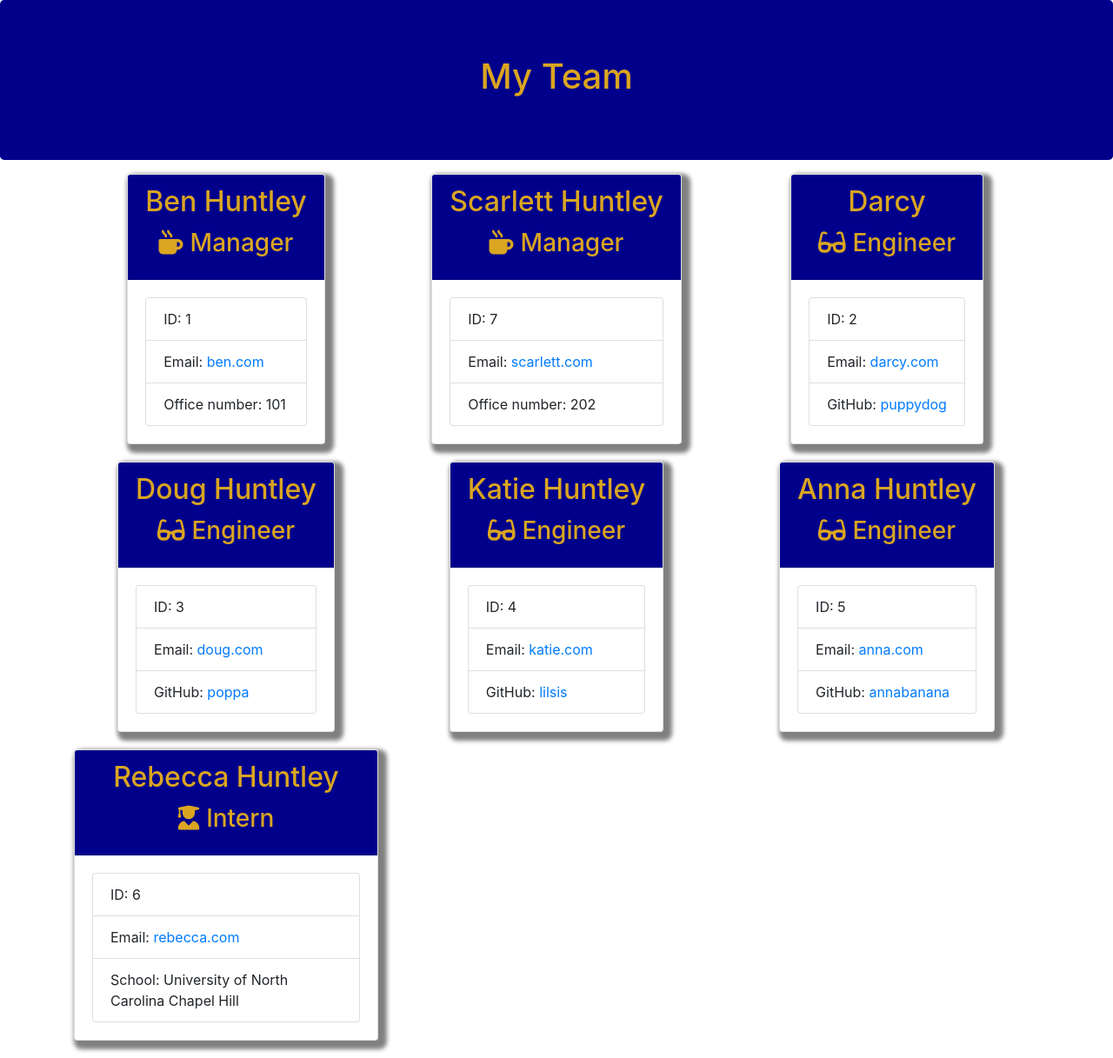
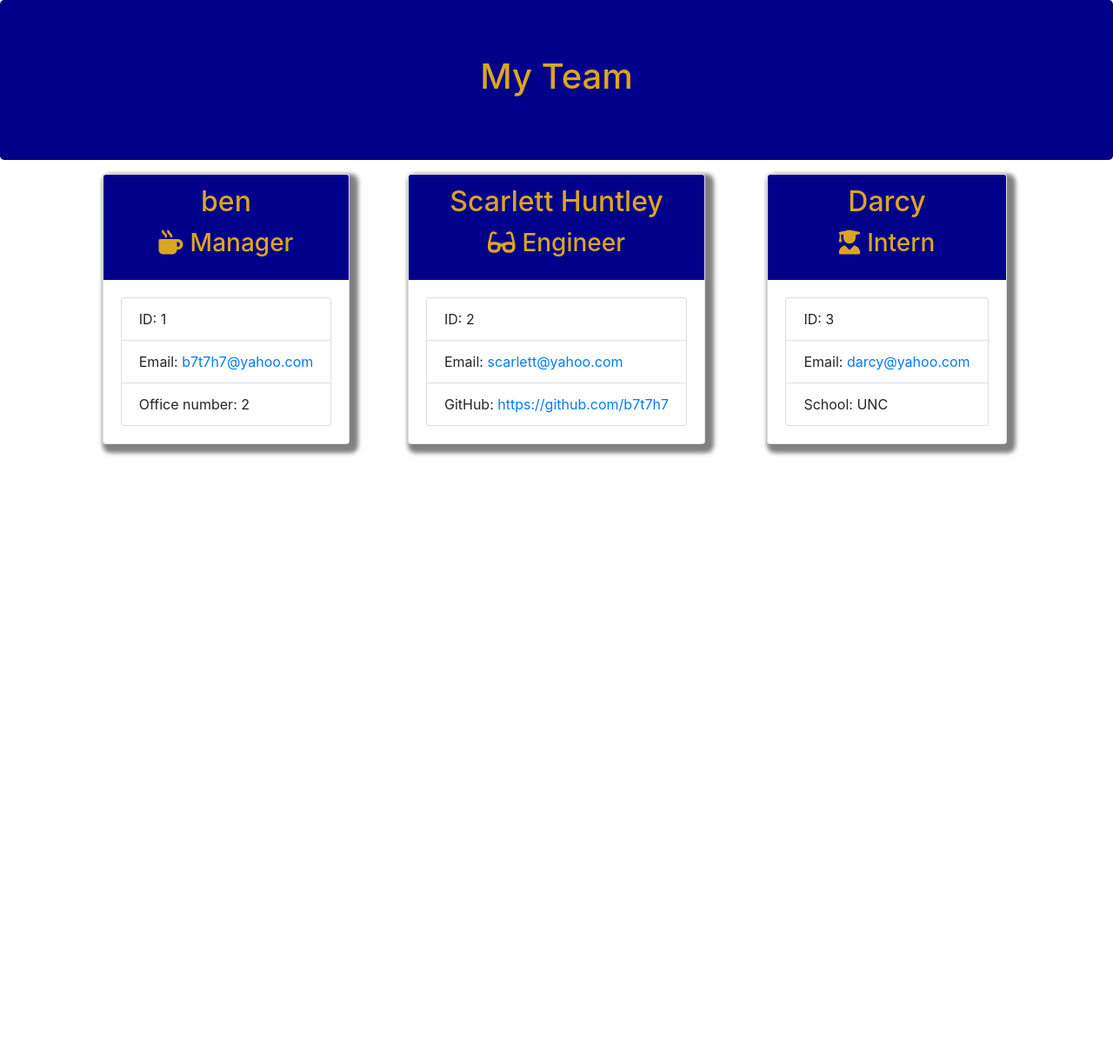
Before and after one commit to b7t7h7/team_profile_generator, a website: page output/team.html in a window 1280 px wide. Shown: the whole page at 87% size. After the commit the page ends 800 px from the top, so only its background shows below. Drawn offline with nearby package versions, Linux system fonts and the light colour scheme.

Commit message:
screenshots

```diff
--- a/output/team.html
+++ b/output/team.html
@@ -27,14 +27,14 @@
         <div class="team-area col-md-4 d-flex justify-content-center">
             <div class="card employee-card">
                 <div class="card-header">
-                    <h2 class="card-title">Ben Huntley</h2>
+                    <h2 class="card-title">ben</h2>
                     <h3 class="card-title"><i class="fas fa-mug-hot mr-2"></i>Manager</h3>
                 </div>
                 <div class="card-body">
                     <ul class="list-group">
                         <li class="list-group-item">ID: 1</li>
-                        <li class="list-group-item">Email: <a href="mailto:b7t7h7.com">ben.com</a></li>
-                        <li class="list-group-item">Office number: 101</li>
+                        <li class="list-group-item">Email: <a href="mailto:b7t7h7@yahoo.com">b7t7h7@yahoo.com</a></li>
+                        <li class="list-group-item">Office number: 2</li>
                     </ul>
                 </div>
             </div>
@@ -45,13 +45,13 @@
             <div class="card employee-card">
                 <div class="card-header">
                     <h2 class="card-title">Scarlett Huntley</h2>
-                    <h3 class="card-title"><i class="fas fa-mug-hot mr-2"></i>Manager</h3>
+                    <h3 class="card-title"><i class="fas fa-glasses mr-2"></i>Engineer</h3>
                 </div>
                 <div class="card-body">
                     <ul class="list-group">
-                        <li class="list-group-item">ID: 7</li>
-                        <li class="list-group-item">Email: <a href="mailto:scarlett@yahoo.com">scarlett.com</a></li>
-                        <li class="list-group-item">Office number: 202</li>
+                        <li class="list-group-item">ID: 2</li>
+                        <li class="list-group-item">Email: <a href="mailto:scarlett@yahoo.com">scarlett@yahoo.com</a></li>
+                        <li class="list-group-item">GitHub: <a href="https://github.com/https://github.com/b7t7h7" target="_blank" rel="noopener noreferrer">https://github.com/b7t7h7</a></li>
                     </ul>
                 </div>
             </div>
@@ -61,82 +61,14 @@
         <div class="team-area col-md-4 d-flex justify-content-center">
             <div class="card employee-card">
                 <div class="card-header">
-                    <h2 class="card-title">Darcy</h2>
-                    <h3 class="card-title"><i class="fas fa-glasses mr-2"></i>Engineer</h3>
-                </div>
-                <div class="card-body">
-                    <ul class="list-group">
-                        <li class="list-group-item">ID: 2</li>
-                        <li class="list-group-item">Email: <a href="mailto:darcy@yahoo.com">darcy.com</a></li>
-                        <li class="list-group-item">GitHub: <a href="https://github.com/darcy" target="_blank" rel="noopener noreferrer">puppydog</a></li>
-                    </ul>
-                </div>
-            </div>
-        </div>
-
-
-        <div class="team-area col-md-4 d-flex justify-content-center">
-            <div class="card employee-card">
-                <div class="card-header">
-                    <h2 class="card-title">Doug Huntley</h2>
-                    <h3 class="card-title"><i class="fas fa-glasses mr-2"></i>Engineer</h3>
+                    <h2 class="card-title">Darcy </h2>
+                    <h3 class="card-title"><i class="fas fa-user-graduate mr-2"></i>Intern</h3>
                 </div>
                 <div class="card-body">
                     <ul class="list-group">
                         <li class="list-group-item">ID: 3</li>
-                        <li class="list-group-item">Email: <a href="mailto:doug@yahoo.com">doug.com</a></li>
-                        <li class="list-group-item">GitHub: <a href="https://github.com/doug" target="_blank" rel="noopener noreferrer">poppa</a></li>
-                    </ul>
-                </div>
-            </div>
-        </div>
-
-
-        <div class="team-area col-md-4 d-flex justify-content-center">
-            <div class="card employee-card">
-                <div class="card-header">
-                    <h2 class="card-title">Katie Huntley</h2>
-                    <h3 class="card-title"><i class="fas fa-glasses mr-2"></i>Engineer</h3>
-                </div>
-                <div class="card-body">
-                    <ul class="list-group">
-                        <li class="list-group-item">ID: 4</li>
-                        <li class="list-group-item">Email: <a href="mailto:katie@yahoo.com">katie.com</a></li>
-                        <li class="list-group-item">GitHub: <a href="https://github.com/katie" target="_blank" rel="noopener noreferrer">lilsis</a></li>
-                    </ul>
-                </div>
-            </div>
-        </div>
-
-
-        <div class="team-area col-md-4 d-flex justify-content-center">
-            <div class="card employee-card">
-                <div class="card-header">
-                    <h2 class="card-title">Anna Huntley</h2>
-                    <h3 class="card-title"><i class="fas fa-glasses mr-2"></i>Engineer</h3>
-                </div>
-                <div class="card-body">
-                    <ul class="list-group">
-                        <li class="list-group-item">ID: 5</li>
-                        <li class="list-group-item">Email: <a href="mailto:anna@yahoo.com">anna.com</a></li>
-                        <li class="list-group-item">GitHub: <a href="https://github.com/anna" target="_blank" rel="noopener noreferrer">annabanana</a></li>
-                    </ul>
-                </div>
-            </div>
-        </div>
-
-
-        <div class="team-area col-md-4 d-flex justify-content-center">
-            <div class="card employee-card">
-                <div class="card-header">
-                    <h2 class="card-title">Rebecca Huntley</h2>
-                    <h3 class="card-title"><i class="fas fa-user-graduate mr-2"></i>Intern</h3>
-                </div>
-                <div class="card-body">
-                    <ul class="list-group">
-                        <li class="list-group-item">ID: 6</li>
-                        <li class="list-group-item">Email: <a href="mailto:rebecca@yahoo.com">rebecca.com</a></li>
-                        <li class="list-group-item">School: University of North Carolina Chapel Hill</li>
+                        <li class="list-group-item">Email: <a href="mailto:darcy@yahoo.com">darcy@yahoo.com</a></li>
+                        <li class="list-group-item">School: UNC</li>
                     </ul>
                 </div>
             </div>
```
Also changed, not shown: Screenshots/Screen Shot 2020-08-21 at 6.01.52 PM.png (renamed from Screenshot/Screen Shot 2020-08-21 at 6.01.52 PM.png), Screenshots/Screen Shot 2020-08-21 at 6.29.13 PM.png (added), 3 other files.
